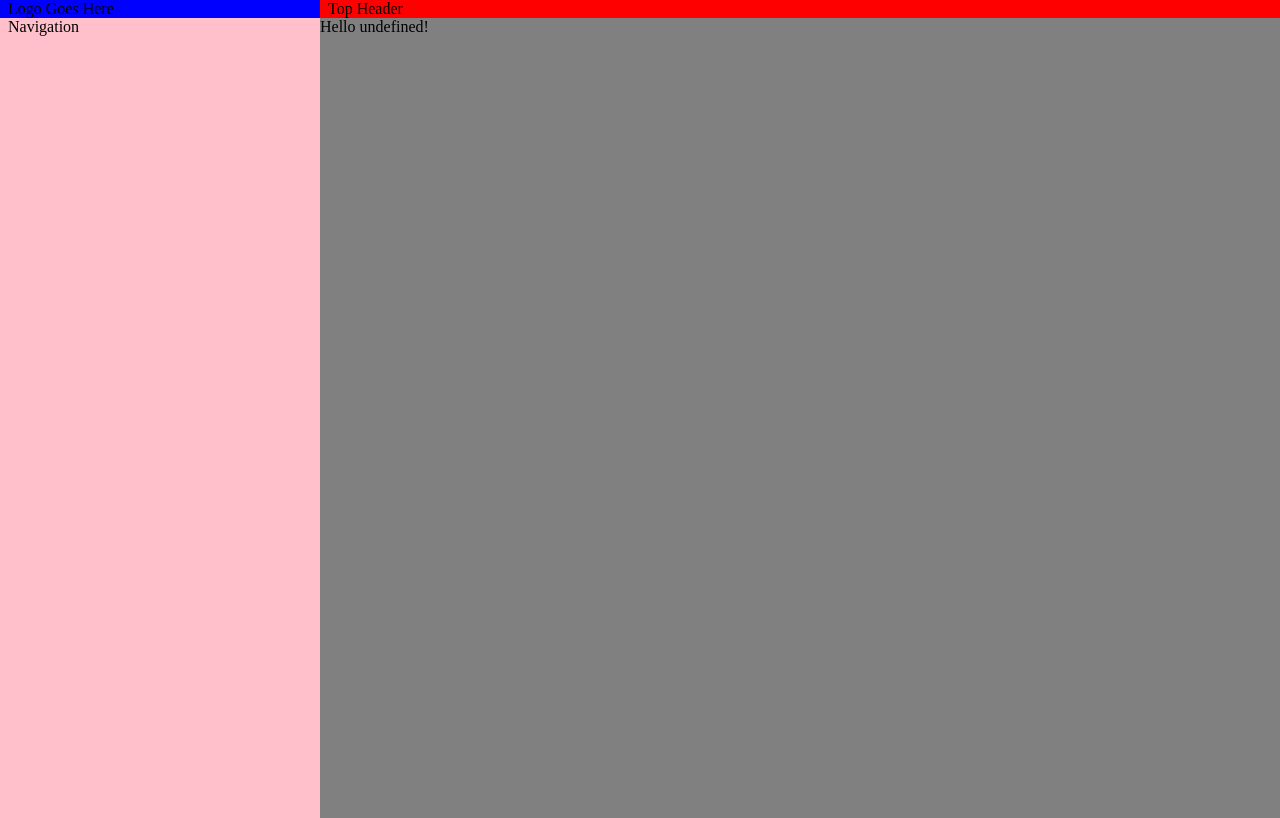
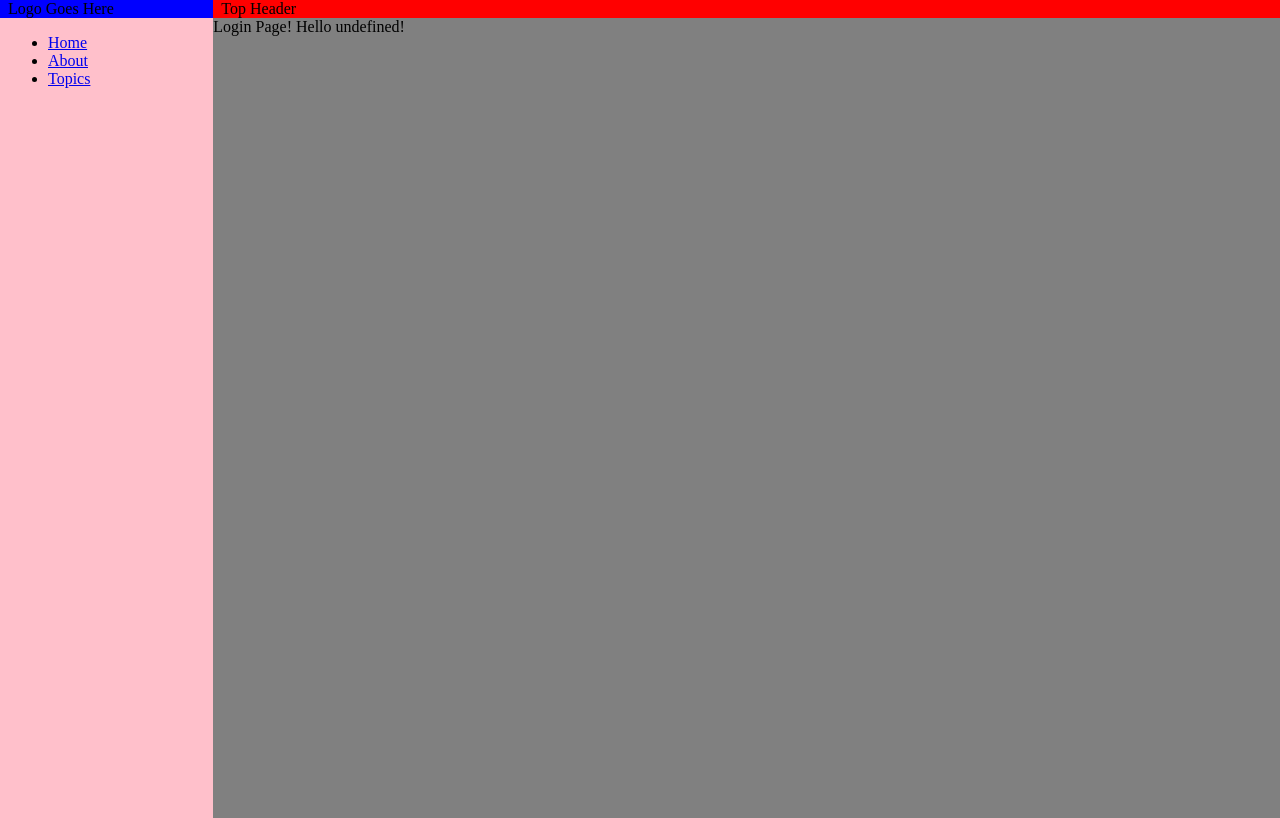
Before and after one commit to justinal64/typescript-dashboard, a React (Create React App) app: page / in a window 1280 px wide. Built offline with nearby package versions, Linux system fonts and the light colour scheme.

Commit message:
completed the layout

```diff
--- a/src/App.tsx
+++ b/src/App.tsx
@@ -1,27 +1,26 @@
 import * as React from "react";
 import { Col, Grid, Row } from "react-flexbox-grid";
 import { BrowserRouter as Router, Route } from "react-router-dom";
-// import Navigation from "./components/navigation/index";
+import Navigation from "./components/navigation/index";
 import Login from "./screens/Login";
+import "./styles/layout.css";
 
-import "./styles/layout.css";
 class App extends React.Component {
   public render() {
     return (
       <Router>
         <Grid>
           <Row className="around-lg around-md around-sm full_page">
-            <Col className="logo" xs={12} sm={3} md={3} lg={3}>
+            <Col className="logo" xs={12} sm={4} md={3} lg={2}>
               Logo Goes Here
             </Col>
-            <Col className="header" xs={12} sm={9} md={9} lg={9}>
-              {/* <Navigation /> */}
+            <Col className="header" xs={12} sm={8} md={9} lg={10}>
               Top Header
             </Col>
-            <Col className="navigation" xs={12} sm={3} md={3} lg={3}>
-              Navigation
+            <Col className="navigation" xs={12} sm={4} md={3} lg={2}>
+              <Navigation />
             </Col>
-            <Col className="full_page content" xs={12} sm={9} md={9} lg={9}>
+            <Col className="full_page content" xs={12} sm={8} md={9} lg={10}>
               {/* Make a routes component? */}
               <Route exact path="/" component={Login} />
               <Route path="/about" component={Login} />
--- a/src/components/navigation/index.tsx
+++ b/src/components/navigation/index.tsx
@@ -4,7 +4,6 @@ import { Link } from "react-router-dom";
 const Navigation = () => {
   return (
     <div>
-      {" "}
       <ul>
         <li>
           <Link to="/">Home</Link>
@@ -16,7 +15,6 @@ const Navigation = () => {
           <Link to="/topics">Topics</Link>
         </li>
       </ul>
-      <hr />
     </div>
   );
 };
--- a/src/containers/Login.tsx
+++ b/src/containers/Login.tsx
@@ -16,7 +16,7 @@ class Login extends React.Component<Props, object> {
     return (
       <div className="hello">
         <div className="greeting">
-          Hello {name + getExclamationMarks(enthusiasmLevel)}
+          Login Page! Hello {name + getExclamationMarks(enthusiasmLevel)}
         </div>
       </div>
     );
```
